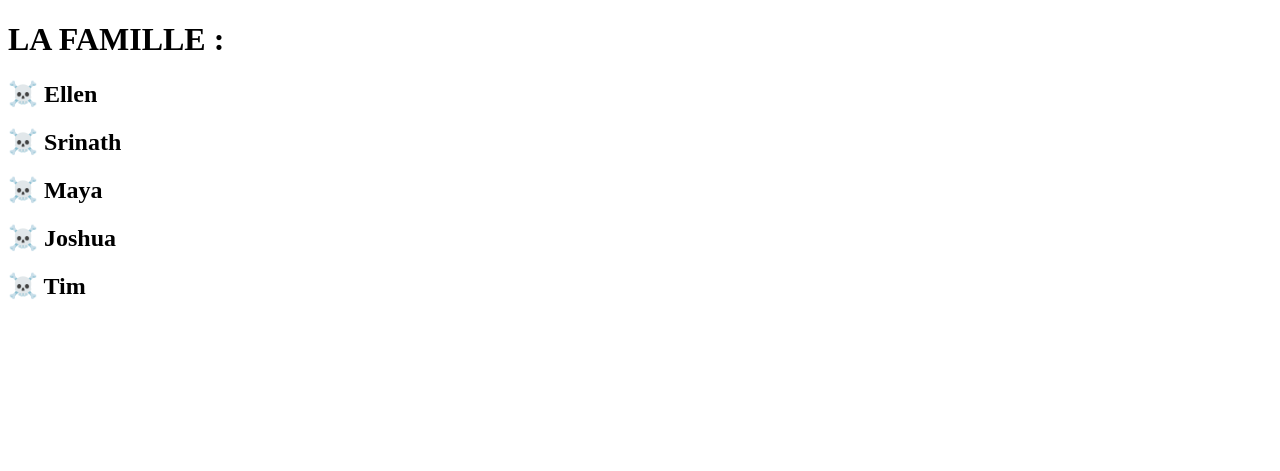
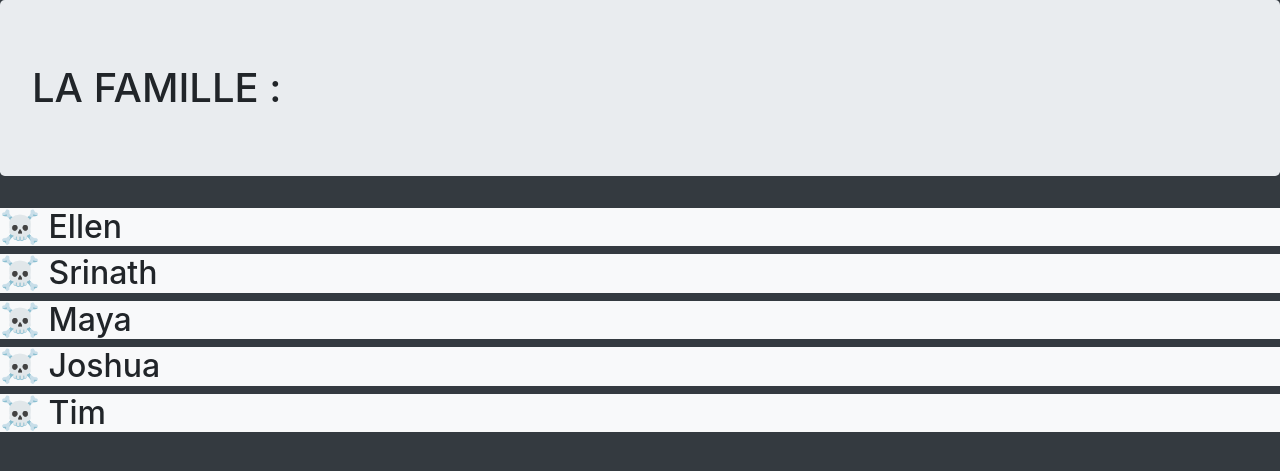
Before and after one commit to Sixeye/daily_currencies, a Django app: page / in a window 1280 px wide. Shown: the top 471 px of the page. Run offline with Django 3.2, Linux system fonts and the light colour scheme; some libraries are stand-ins or nearby versions.

Commit message:
chart js lib added cdn

```diff
--- a/src/devise/templates/devise/index.html
+++ b/src/devise/templates/devise/index.html
@@ -3,12 +3,14 @@
 <head>
     <meta charset="UTF-8">
     <title>Title</title>
+    <link rel="stylesheet" href="https://stackpath.bootstrapcdn.com/bootstrap/4.5.2/css/bootstrap.min.css" integrity="sha384-JcKb8q3iqJ61gNV9KGb8thSsNjpSL0n8PARn9HuZOnIxN0hoP+VmmDGMN5t9UJ0Z" crossorigin="anonymous">
 </head>
-<body>
-    <h1> LA FAMILLE :
+<body class="bg-dark">
+    <h1 class="jumbotron"> LA FAMILLE :
         {% for membre in famille%}
-         <h2> ☠️ {{ membre }}</h2>
+         <h2 class="bg-light"> ☠️ {{ membre }}</h2>
         {% endfor %}
     </h1>
+<script src="https://cdnjs.cloudflare.com/ajax/libs/Chart.js/2.9.3/Chart.min.js" integrity="sha512-s+xg36jbIujB2S2VKfpGmlC3T5V2TF3lY48DX7u2r9XzGzgPsa6wTpOQA7J9iffvdeBN0q9tKzRxVxw1JviZPg==" crossorigin="anonymous"></script>
 </body>
 </html>
```
